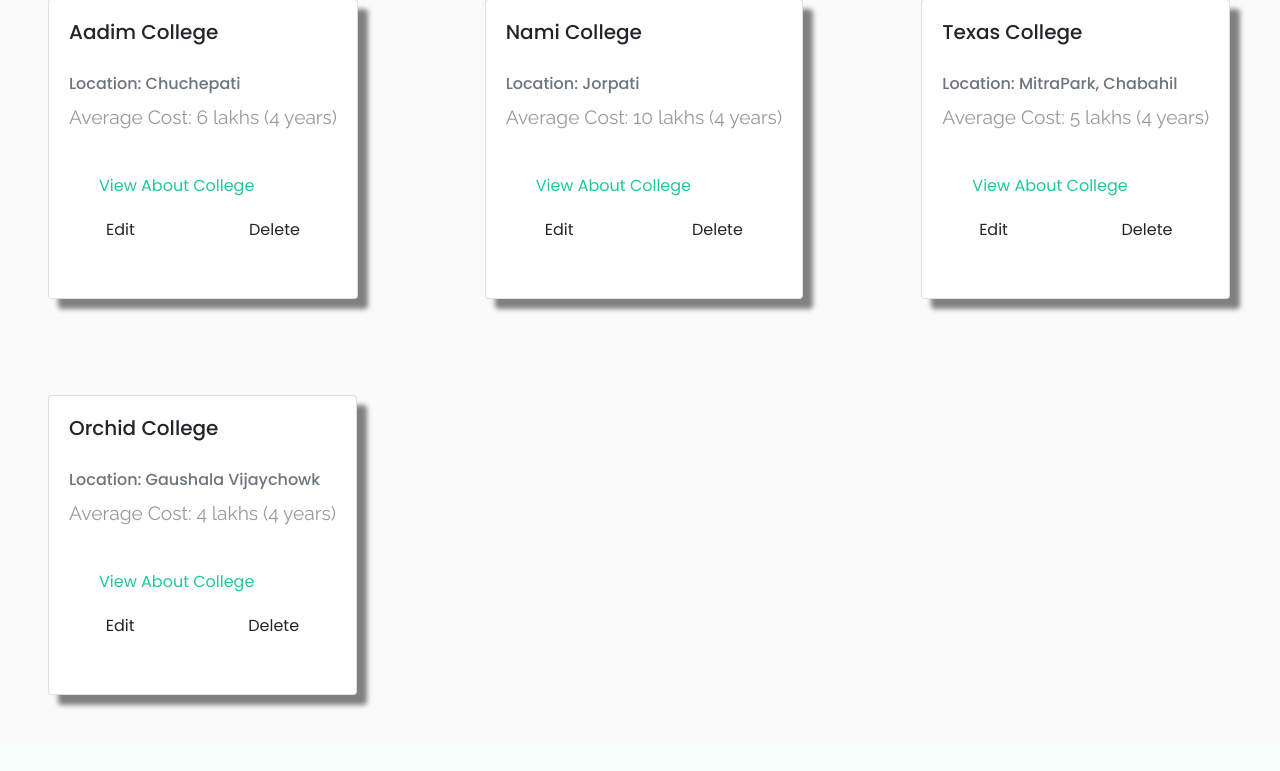
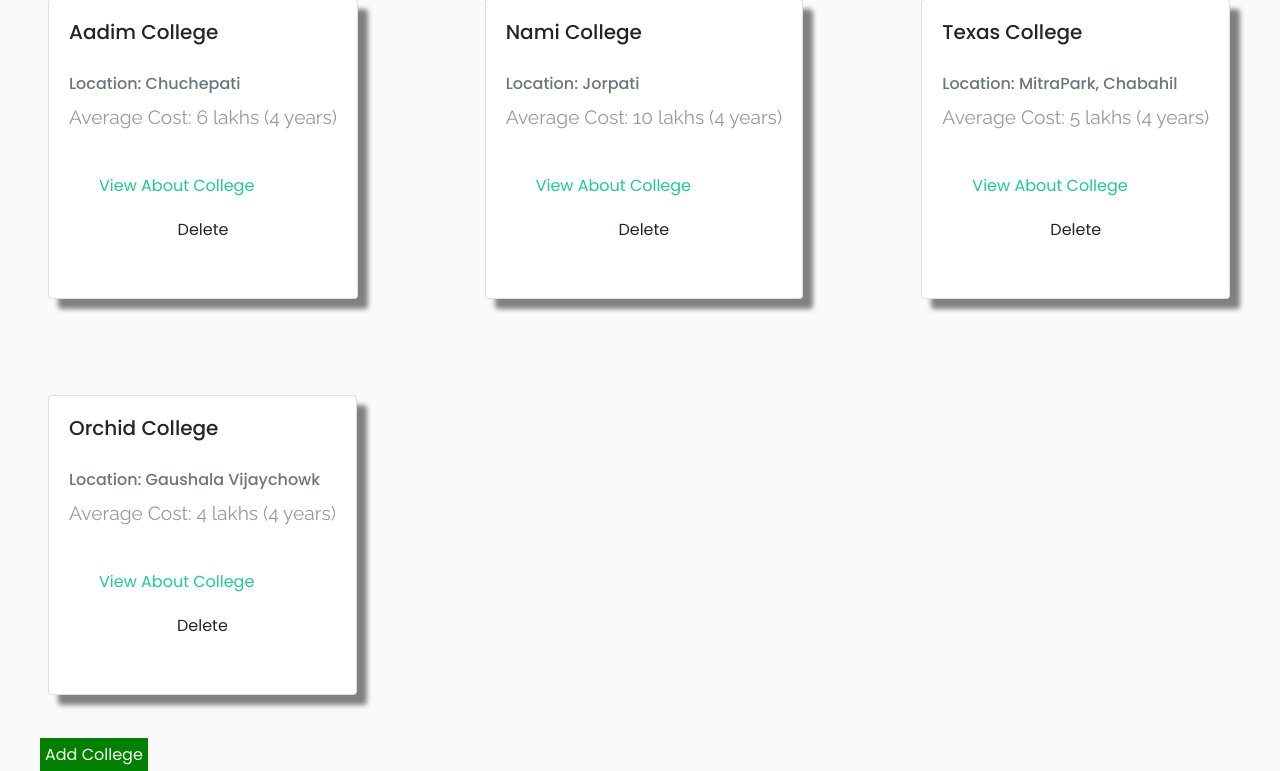
Before and after one commit to binishkayastha/CollegeFinder, a Django app: page /colleges/ in a window 1280 px wide. Shown: the part 114-885 px from the top of the page. Before the commit the page ends 823 px from the top, so only its background shows below. Run offline with Django 4.2, Linux system fonts and the light colour scheme; a user stored in the database is signed in; data comes from the database, SQL or seed files in the repository; both versions use the stored data as it was after the commit; some libraries are stand-ins or nearby versions.

Commit message:
finishing all

```diff
--- a/college_finder/colleges/templates/colleges/college_list.html
+++ b/college_finder/colleges/templates/colleges/college_list.html
@@ -30,7 +30,6 @@
 				<!--For Admin -->
 				{% if user.is_authenticated and user.is_superuser %}
 					<div class="buttons">
-						<a  href="{% url 'colleges:edit_college' college.id %}">Edit</a>
 						<a href="{% url 'colleges:delete_college' college.id %}">Delete</a>
 					</div>
 				<!-- for User  -->
@@ -43,5 +42,11 @@
 			</div>
 		</div>
 	{% endfor %}
+
 	</div>
+
+
+	{% if user.is_authenticated and user.is_superuser %}
+	<a  style="background-color: green; padding: 5px; margin-left: 40px; color: white;" href="{% url 'colleges:add' %}">Add College</a>
+{% endif %}
 {% endblock %}
```
Also changed, not shown: college_finder/db.sqlite3.
